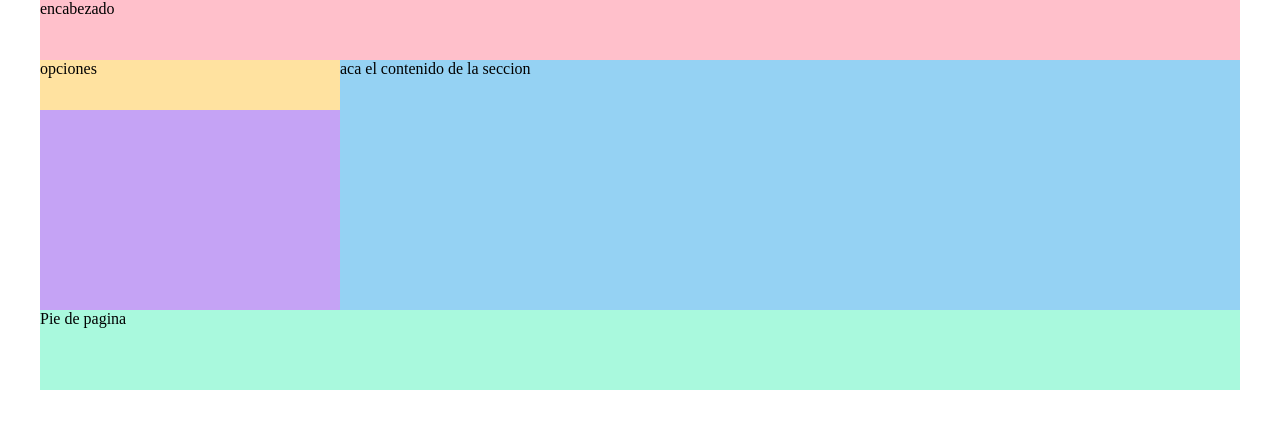
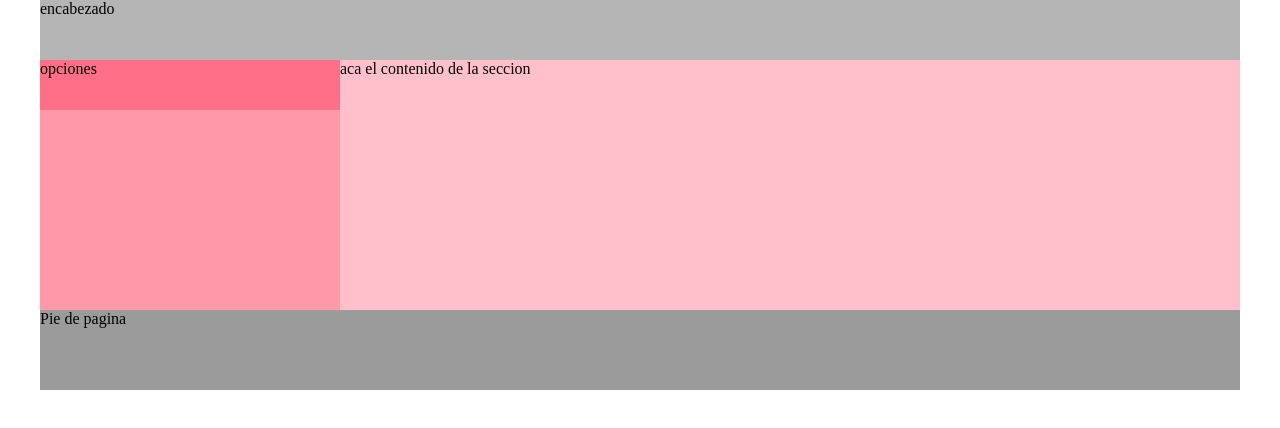
Before and after one commit to PaulaJGarciaR/EjercicioModeloCajasP, a plain HTML site: page index.html in a window 1280 px wide. Drawn offline with Linux system fonts and the light colour scheme.

Commit message:
Estructura con Flex

```diff
--- a/style.css
+++ b/style.css
@@ -3,28 +3,28 @@ body,html{
   margin:0;
 }
 header{
-  background-color: pink;
+  background-color: rgb(181, 181, 181);
   height: 60px;
 }
 section{
-  background-color: rgb(197, 163, 245);
-  overflow: hidden;
+  background-color: rgb(255, 153, 170);
+  display: flex;
 }
 nav{
   width:25%;
-  background-color: rgb(255, 226, 160);
-  float:left;
+  background-color:rgb(255, 111, 135);
+
   height: 50px;
 }
 article{
   width: 75%;
-  float: left;
+
   height: 250px;
-  background-color: rgb(149, 210, 243);
+  background-color: pink;
 
 }
 footer{
-  background-color: rgb(169, 249, 221);
+  background-color: rgb(155, 155, 155);
   height: 80px;
 }
 #container{
```
